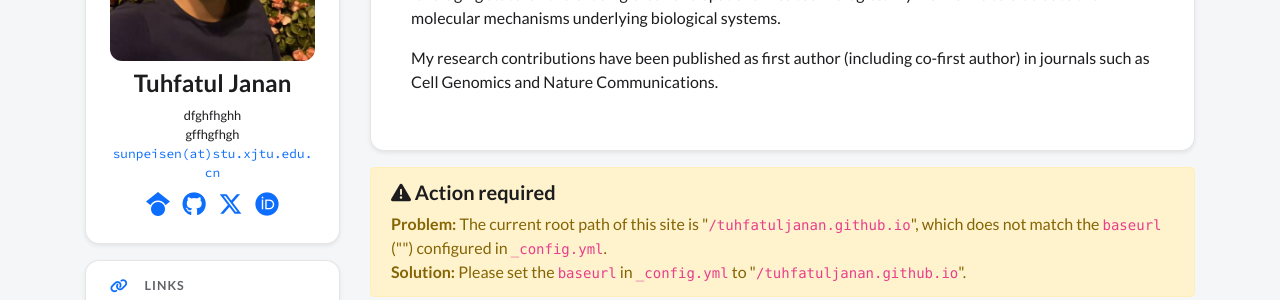
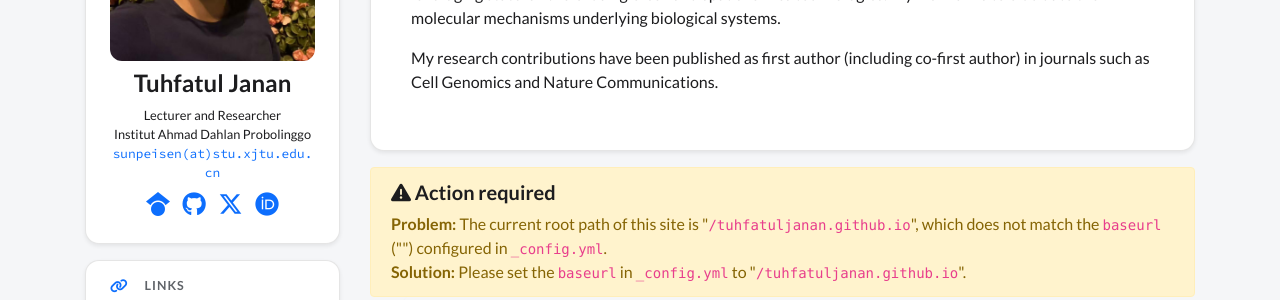
Before and after one commit to tuhfatuljanan/tuhfatuljanan.github.io, a Jekyll site: the page built from index.html, in a window 1280 px wide. Shown: the part 271-571 px from the top of the page. Built offline with Jekyll 4.4.1, drawn with Linux system fonts in a browser that asks for light colours; nearby versions of some CDN libraries; comment, search, counter and statistics services are not loaded; a style sheet for code colours, icons or effects is not loaded.

Commit message:
profile.yml

```diff
--- a/_data/profile.yml
+++ b/_data/profile.yml
@@ -3,8 +3,8 @@ secondary_name: "df"
 navbar_name: "ghgfh"
 
 positions:
-- name: dfghfhghh
-- name: gffhgfhgh
+- name: Lecturer and Researcher
+- name: Institut Ahmad Dahlan Probolinggo
   logo: /assets/images/badges/XJTU.png
 
 
```
